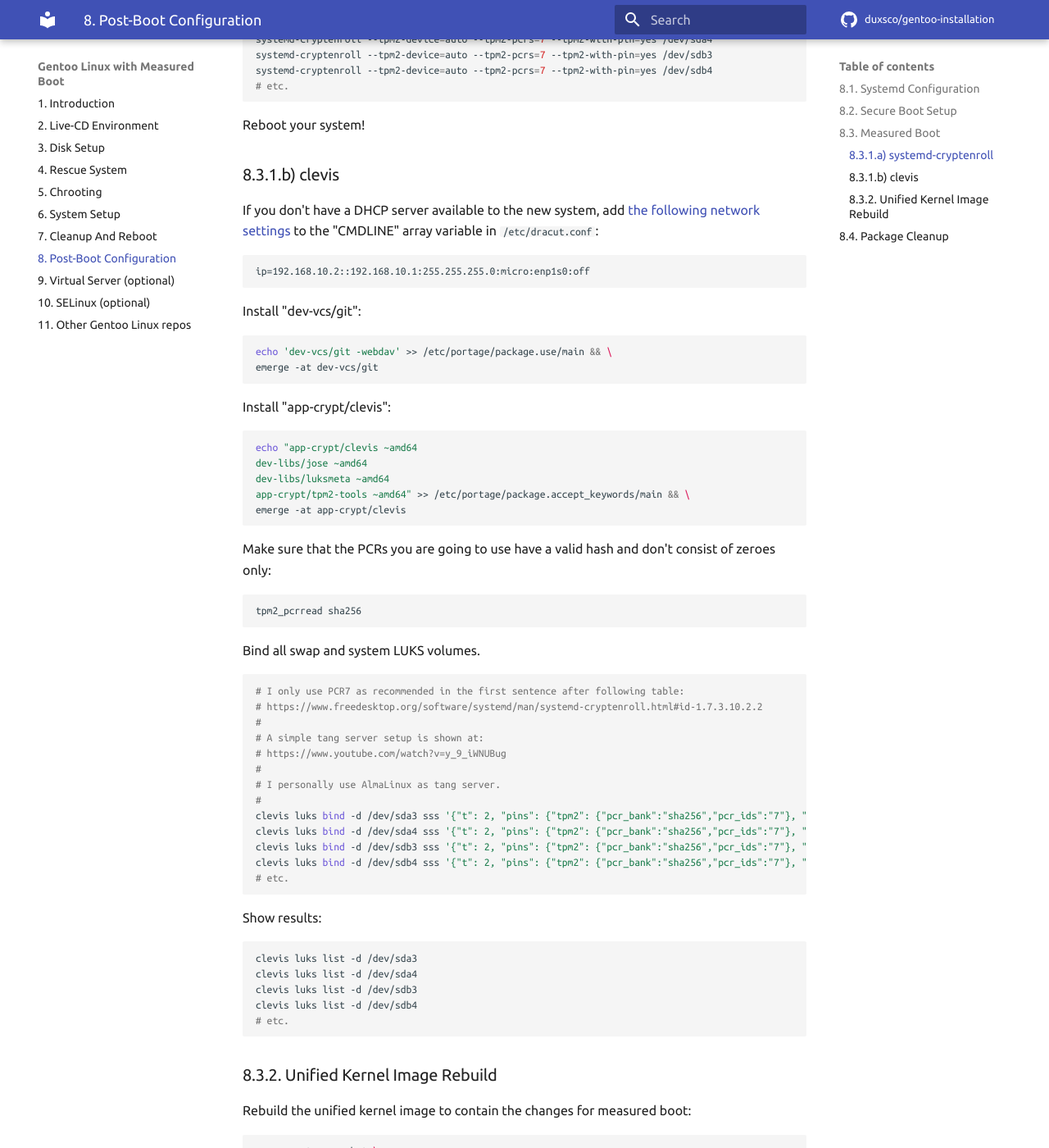
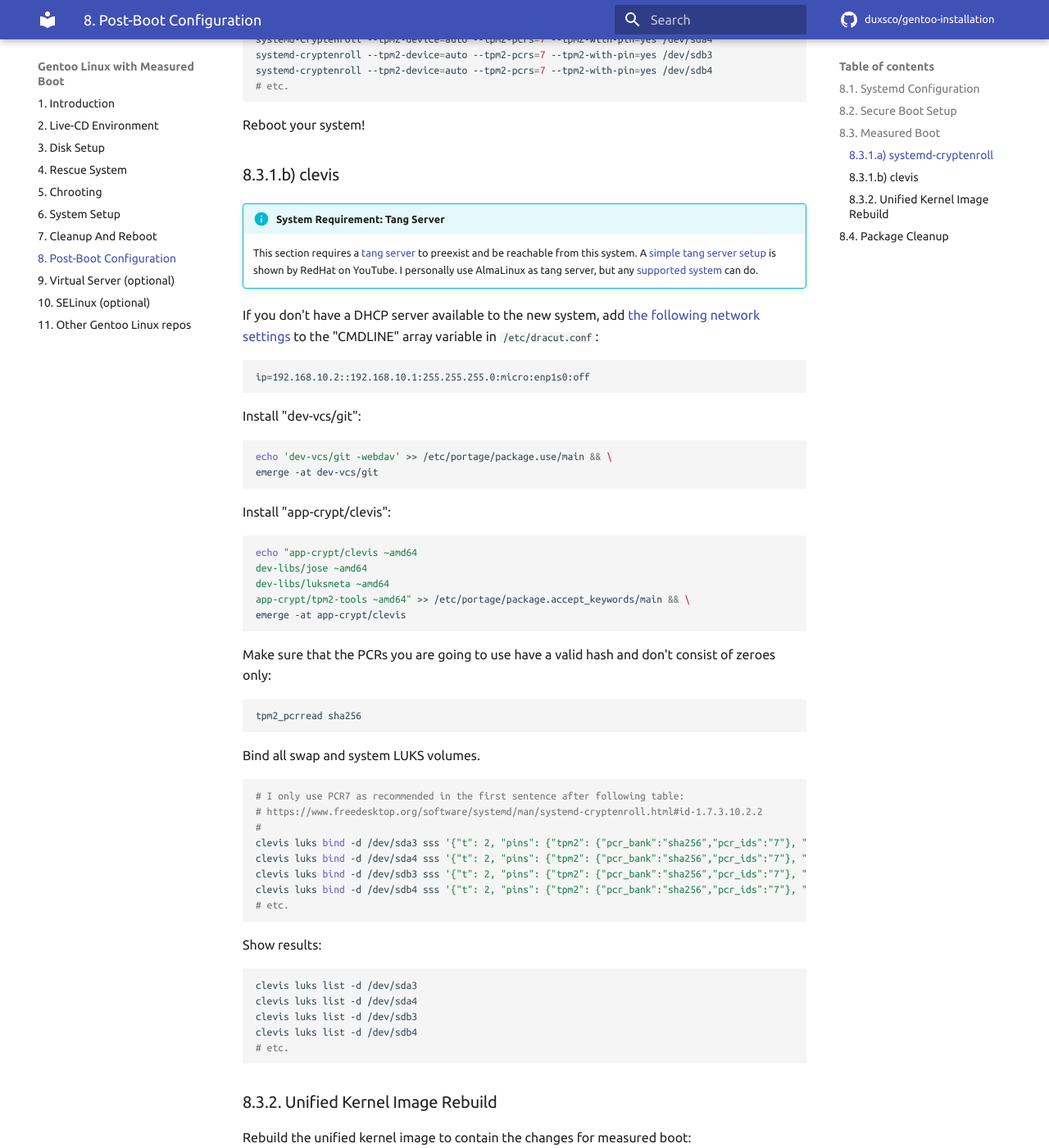
Before and after one commit to duxsco/gentoo-installation, an MkDocs documentation site: the page built from docs/post-boot_configuration.md, in a window 1280 px wide and 1400 px high, scrolled down 3447 px. Shown: the whole window at 82% size. Built offline with MkDocs 1.6.1 and Material for MkDocs 9.7.7, drawn with Linux system fonts in a browser that asks for light colours; comment, search, counter and statistics services are not loaded.

Commit message:
Add admonition "System Requirement: Tang Server"

````diff
--- a/docs/post-boot_configuration.md
+++ b/docs/post-boot_configuration.md
@@ -167,6 +167,10 @@ Reboot your system!
 
 ### 8.3.1.b) clevis
 
+!!! info "System Requirement: Tang Server"
+
+    This section requires a [tang server](https://github.com/latchset/tang) to preexist and be reachable from this system. A [simple tang server setup](https://www.youtube.com/watch?v=y_9_iWNUBug) is shown by RedHat on YouTube. I personally use AlmaLinux as tang server, but any [supported system](https://github.com/latchset/tang#getting-started) can do.
+
 If you don't have a DHCP server available to the new system, add [the following network settings](https://www.systutorials.com/docs/linux/man/7-dracut.cmdline/#lbAN) to the "CMDLINE" array variable in `/etc/dracut.conf`:
 
 ```
@@ -201,11 +205,6 @@ Bind all swap and system LUKS volumes.
 ```shell
 # I only use PCR7 as recommended in the first sentence after following table:
 # https://www.freedesktop.org/software/systemd/man/systemd-cryptenroll.html#id-1.7.3.10.2.2
-#
-# A simple tang server setup is shown at:
-# https://www.youtube.com/watch?v=y_9_iWNUBug
-#
-# I personally use AlmaLinux as tang server.
 #
 clevis luks bind -d /dev/sda3 sss '{"t": 2, "pins": {"tpm2": {"pcr_bank":"sha256","pcr_ids":"7"}, "tang": {"url": "http://tang.local"}}}'
 clevis luks bind -d /dev/sda4 sss '{"t": 2, "pins": {"tpm2": {"pcr_bank":"sha256","pcr_ids":"7"}, "tang": {"url": "http://tang.local"}}}'
````
